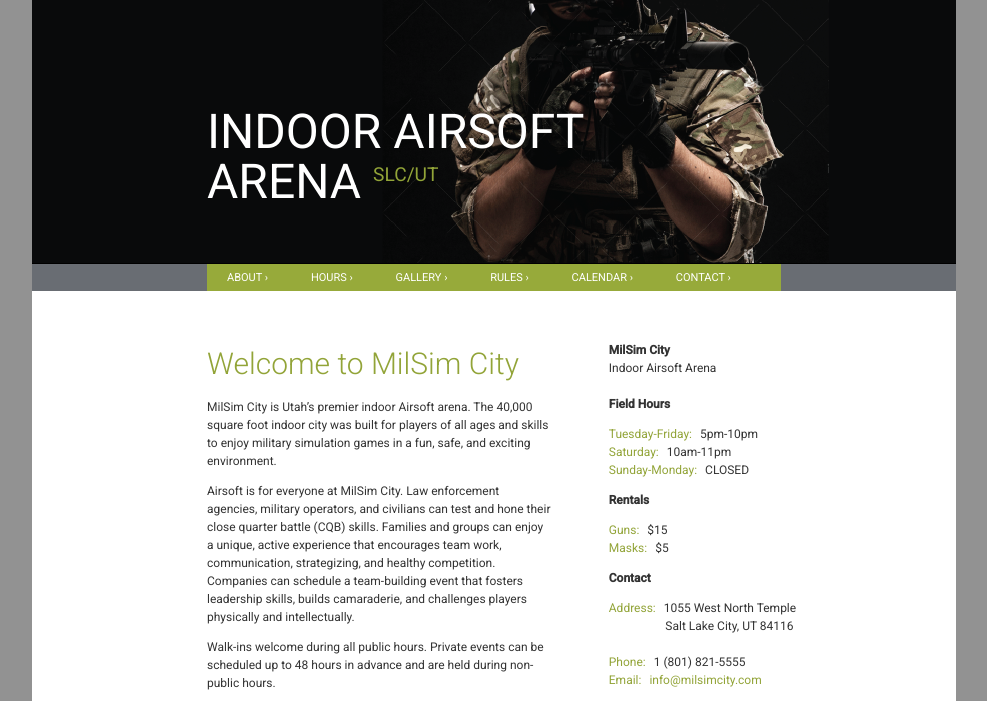
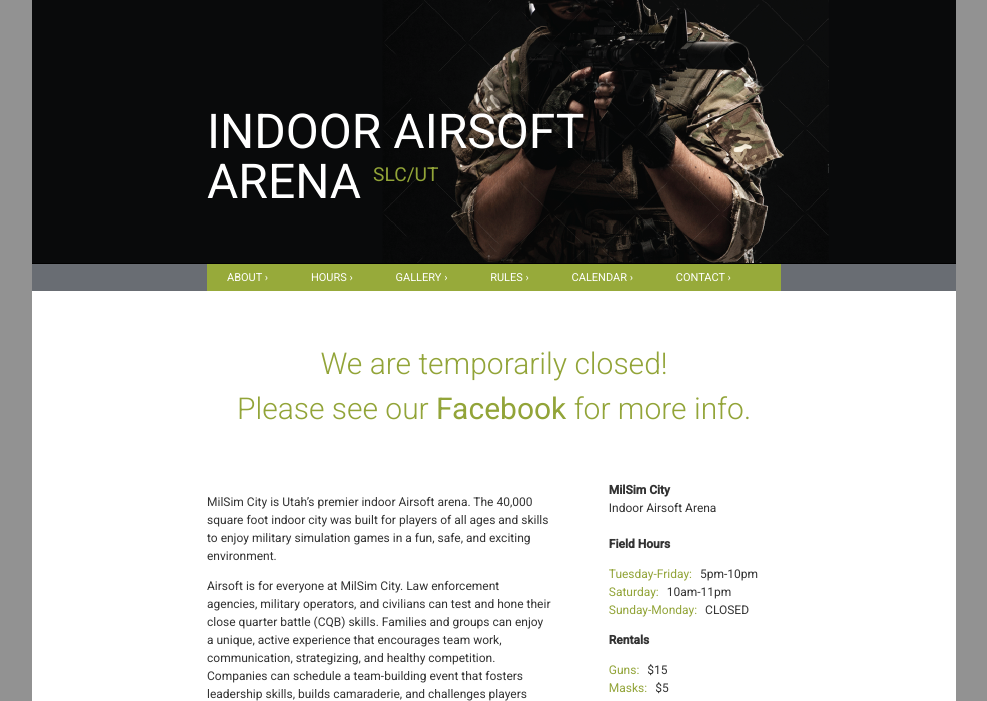
Before and after one commit to mzabriskie/milsimcity.com, a website: page index.html in a window 1280 px wide. Shown: the part 86-787 px from the top of the page, without its empty margins (146-1133 px from the left). Drawn offline with Linux system fonts and the light colour scheme.

Commit message:
Adding temp closed notice

```diff
--- a/index.html
+++ b/index.html
@@ -33,8 +33,12 @@
 
       <!-- About -->
       <section id="about" class="bg-white pad-hr pad-vr clearfix">
+        <h2 style="text-align: center; margin-bottom: 50px;">
+          We are temporarily closed!<br/>
+          Please see our <a href="https://facebook.com/milsimcity" target="_blank">Facebook</a> for more info.
+        </h2>
         <div class="col col-full">
-          <h2>Welcome to MilSim City</h2>
+          <!-- <h2>Welcome to MilSim City</h2> -->
           <p>
 MilSim City is Utah’s premier indoor Airsoft arena. The 40,000 square foot indoor city was built for players of all ages and skills to enjoy military simulation games in a fun, safe, and exciting environment.
           </p>
```
